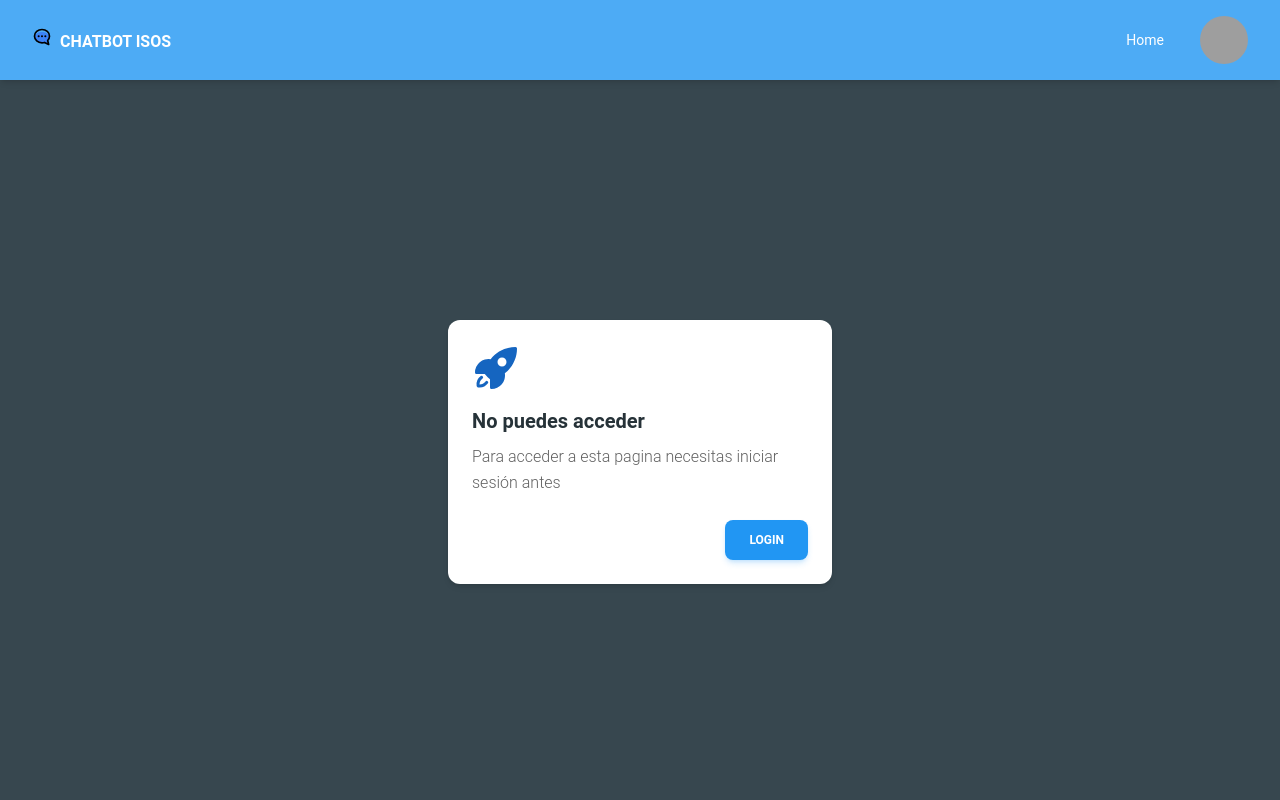
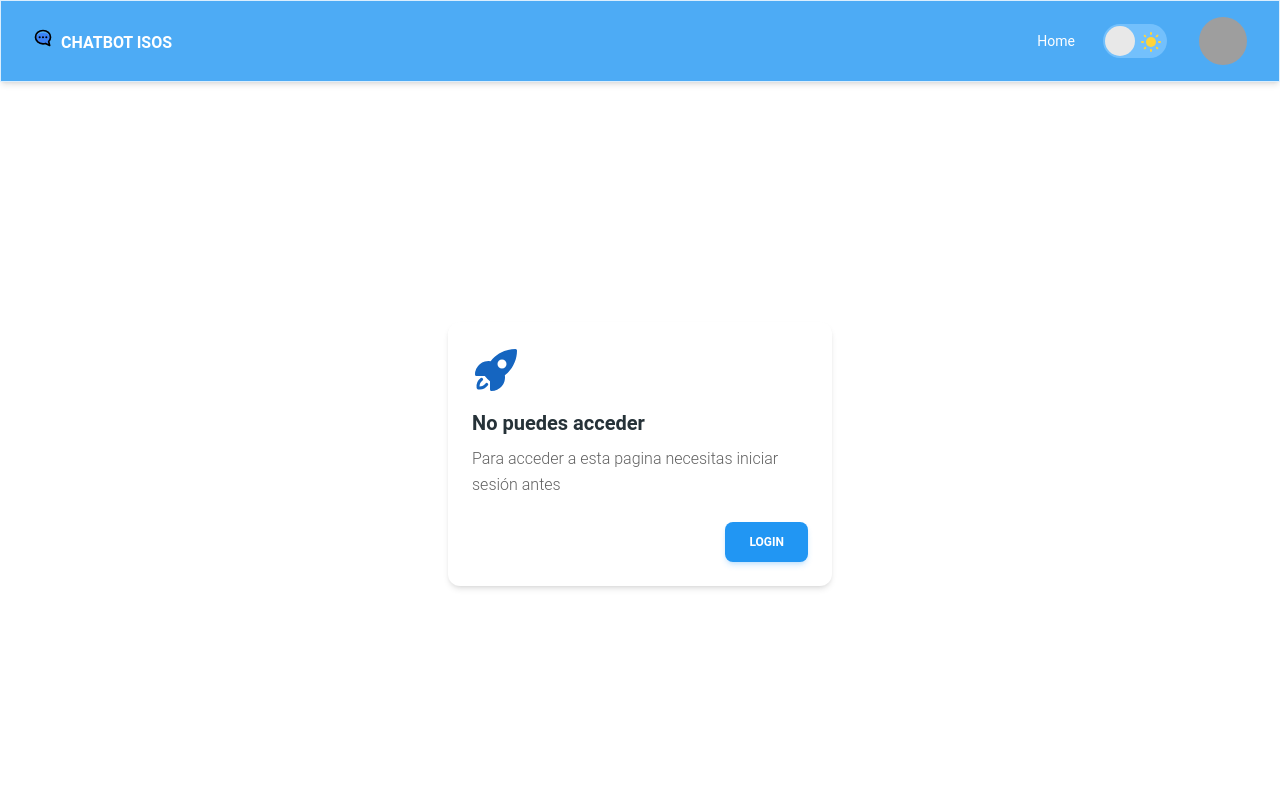
Before and after one commit to oliverrod09/chatbot-frontend, a React (Vite) app: page /noacces in a window 1280 px wide. Shown: the top 800 px of the page. Built offline with nearby package versions, Linux system fonts and the light colour scheme; grey boxes are pictures that could not be loaded.

Commit message:
modo oscuro funcionando en totalidad

```diff
--- a/src/App.css
+++ b/src/App.css
@@ -16,3 +16,112 @@
 .scrollable-content::-webkit-scrollbar-thumb:hover {
   background-color: #555; /* Color del pulgar al pasar el mouse por encima */
 }
+
+/* boton de modo dark*/
+.switch {
+  font-size: 17px;
+  position: relative;
+  display: inline-block;
+  width: 64px;
+  height: 34px;
+}
+
+.switch input {
+  opacity: 0;
+  width: 0;
+  height: 0;
+}
+
+.slider {
+  position: absolute;
+  cursor: pointer;
+  top: 0;
+  left: 0;
+  right: 0;
+  bottom: 0;
+  background-color: #73C0FC;
+  transition: .4s;
+  border-radius: 30px;
+}
+
+.slider:before {
+  position: absolute;
+  content: "";
+  height: 30px;
+  width: 30px;
+  border-radius: 20px;
+  left: 2px;
+  bottom: 2px;
+  z-index: 2;
+  background-color: #e8e8e8;
+  transition: .4s;
+}
+
+.sun svg {
+  position: absolute;
+  top: 6px;
+  left: 36px;
+  z-index: 1;
+  width: 24px;
+  height: 24px;
+}
+
+.moon svg {
+  fill: #73C0FC;
+  position: absolute;
+  top: 5px;
+  left: 5px;
+  z-index: 1;
+  width: 24px;
+  height: 24px;
+}
+
+/* .switch:hover */.sun svg {
+  animation: rotate 15s linear infinite;
+}
+
+@keyframes rotate {
+
+  0% {
+    transform: rotate(0);
+  }
+
+  100% {
+    transform: rotate(360deg);
+  }
+}
+
+/* .switch:hover */.moon svg {
+  animation: tilt 5s linear infinite;
+}
+
+@keyframes tilt {
+
+  0% {
+    transform: rotate(0deg);
+  }
+
+  25% {
+    transform: rotate(-10deg);
+  }
+
+  75% {
+    transform: rotate(10deg);
+  }
+
+  100% {
+    transform: rotate(0deg);
+  }
+}
+
+.input:checked + .slider {
+  background-color: #183153;
+}
+
+.input:focus + .slider {
+  box-shadow: 0 0 1px #183153;
+}
+
+.input:checked + .slider:before {
+  transform: translateX(30px);
+}
--- a/src/App.jsx
+++ b/src/App.jsx
@@ -12,7 +12,9 @@
 import ListChat from "./pages/ListChat";
 
 function App() {
-  const [mode, setMode] = useState("dark")
+  const checkStorage = JSON.parse(sessionStorage.getItem("check"));
+  const [mode, setMode] = useState(sessionStorage.getItem("mode")||"")
+  const [check, setCheck] = useState(checkStorage)
   const [sesion, setSesion] = useState(false)
 
   useEffect(() => {
@@ -20,9 +22,31 @@
       setSesion(true)
     }
 
+    // if (sessionStorage.getItem()) {
+
+    // }
+
+
 
   }, [])
 
+  useEffect(() => {
+    sessionStorage.setItem("mode", mode)
+    sessionStorage.setItem("check", check)
+
+  }, [mode])
+
+
+  function handleMode(){
+    if (check) {
+      setMode("")
+      setCheck(false)
+
+    }else{
+      setMode("dark")
+      setCheck(true)
+    }
+  }
 
   function isLogin() {
     setSesion(true)
@@ -34,8 +58,8 @@
   return (
     <>
       <Router>
-        <div className="dark">
-          <Nav sesion={sesion}></Nav>
+        <div className={`${mode}`}>
+          <Nav sesion={sesion} check={check} handleMode={handleMode}></Nav>
           <Routes>
             <Route path="/" element={<Home></Home>}></Route>
             <Route path="/register" element={<Reg sesion={sesion}></Reg>}></Route>
--- /dev/null
+++ b/src/components/BtnMode.jsx
@@ -0,0 +1,21 @@
+import React from "react";
+
+function BtnMode({check, handleMode}) {
+    function handdleChange(){
+        handleMode()
+    }
+    console.log(check)
+
+  return (
+    <>
+   <label className="switch">
+  <span className="sun"><svg xmlns="http://www.w3.org/2000/svg" viewBox="0 0 24 24"><g fill="#ffd43b"><circle r="5" cy="12" cx="12"></circle><path d="m21 13h-1a1 1 0 0 1 0-2h1a1 1 0 0 1 0 2zm-17 0h-1a1 1 0 0 1 0-2h1a1 1 0 0 1 0 2zm13.66-5.66a1 1 0 0 1 -.66-.29 1 1 0 0 1 0-1.41l.71-.71a1 1 0 1 1 1.41 1.41l-.71.71a1 1 0 0 1 -.75.29zm-12.02 12.02a1 1 0 0 1 -.71-.29 1 1 0 0 1 0-1.41l.71-.66a1 1 0 0 1 1.41 1.41l-.71.71a1 1 0 0 1 -.7.24zm6.36-14.36a1 1 0 0 1 -1-1v-1a1 1 0 0 1 2 0v1a1 1 0 0 1 -1 1zm0 17a1 1 0 0 1 -1-1v-1a1 1 0 0 1 2 0v1a1 1 0 0 1 -1 1zm-5.66-14.66a1 1 0 0 1 -.7-.29l-.71-.71a1 1 0 0 1 1.41-1.41l.71.71a1 1 0 0 1 0 1.41 1 1 0 0 1 -.71.29zm12.02 12.02a1 1 0 0 1 -.7-.29l-.66-.71a1 1 0 0 1 1.36-1.36l.71.71a1 1 0 0 1 0 1.41 1 1 0 0 1 -.71.24z"></path></g></svg></span>
+  <span className="moon"><svg xmlns="http://www.w3.org/2000/svg" viewBox="0 0 384 512"><path d="m223.5 32c-123.5 0-223.5 100.3-223.5 224s100 224 223.5 224c60.6 0 115.5-24.2 155.8-63.4 5-4.9 6.3-12.5 3.1-18.7s-10.1-9.7-17-8.5c-9.8 1.7-19.8 2.6-30.1 2.6-96.9 0-175.5-78.8-175.5-176 0-65.8 36-123.1 89.3-153.3 6.1-3.5 9.2-10.5 7.7-17.3s-7.3-11.9-14.3-12.5c-6.3-.5-12.6-.8-19-.8z"></path></svg></span>
+  <input type="checkbox" className="input" onChange={handdleChange} checked={check}/>
+  <span className="slider"></span>
+</label>
+    </>
+  );
+}
+
+export default BtnMode;
--- a/src/components/Nav.jsx
+++ b/src/components/Nav.jsx
@@ -8,11 +8,13 @@
   IconButton,
   Collapse,
 } from "@material-tailwind/react";
+import BtnMode from "./BtnMode";
+
 
 import { Link } from "react-router-dom";
 import IconNav from './IconNav';
 
-function Nav({sesion}) {
+function Nav({sesion, handleMode, check}) {
     const [openNav, setOpenNav] = useState(false);
 
   useEffect(() => {
@@ -31,6 +33,7 @@
           Home
         </Link>
       </Typography>
+      <BtnMode handleMode={handleMode} check={check}></BtnMode>
       {/* <Typography
         as="li"
         variant="small"
--- a/src/pages/NotFound.jsx
+++ b/src/pages/NotFound.jsx
@@ -1,4 +1,5 @@
 import React from 'react'
+import { Link } from 'react-router-dom'
 
 function NotFound() {
   return (
@@ -8,12 +9,12 @@
     <div class="flex flex-col items-center justify-center">
         <p class="text-3xl md:text-4xl lg:text-5xl text-gray-800 mt-12 dark:text-white">Page Not Found</p>
         <p class="md:text-lg lg:text-xl text-gray-600 mt-8">Sorry, the page you are looking for could not be found.</p>
-        <a href="#" class="flex items-center space-x-2 bg-blue-600 hover:bg-blue-700 text-gray-100 px-4 py-2 mt-12 rounded transition duration-150" title="Return Home">
+        <Link to={"/"} class="flex items-center space-x-2 bg-blue-600 hover:bg-blue-700 text-gray-100 px-4 py-2 mt-12 rounded transition duration-150" title="Return Home">
             <svg xmlns="http://www.w3.org/2000/svg" class="h-5 w-5" viewBox="0 0 20 20" fill="currentColor">
                 <path d="M9.707 14.707a1 1 0 01-1.414 0l-4-4a1 1 0 010-1.414l4-4a1 1 0 011.414 1.414L7.414 9H15a1 1 0 110 2H7.414l2.293 2.293a1 1 0 010 1.414z" clip-rule="evenodd"></path>
             </svg>
             <span>Return Home</span>
-        </a>
+        </Link>
     </div>
 </div>
     </>
--- a/src/pages/RegChat.jsx
+++ b/src/pages/RegChat.jsx
@@ -12,7 +12,7 @@
     Typography,
   } from "@material-tailwind/react";
 
-function RegChat() {
+function RegChat({sesion}) {
     const valoresIniciales = {
         empresa: "",
         cantidad_clientes: "",
@@ -70,7 +70,11 @@
     }
 
     if (redirect==true) {
-        return <Navigate to={"/"}></Navigate>
+        return <Navigate to={"/noacces"}></Navigate>
+    }
+
+    if (!sesion) {
+      return <Navigate to={"/noacces"}></Navigate>
     }
 
 
```
